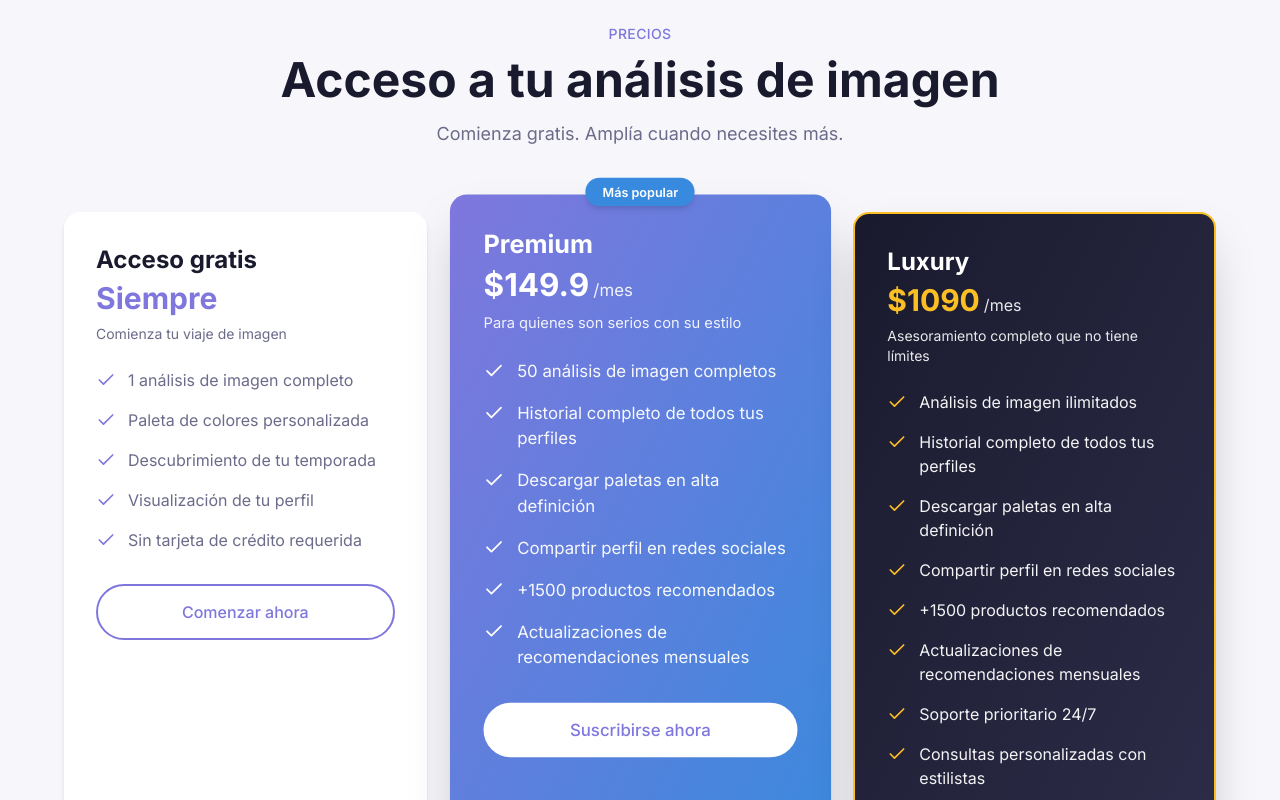
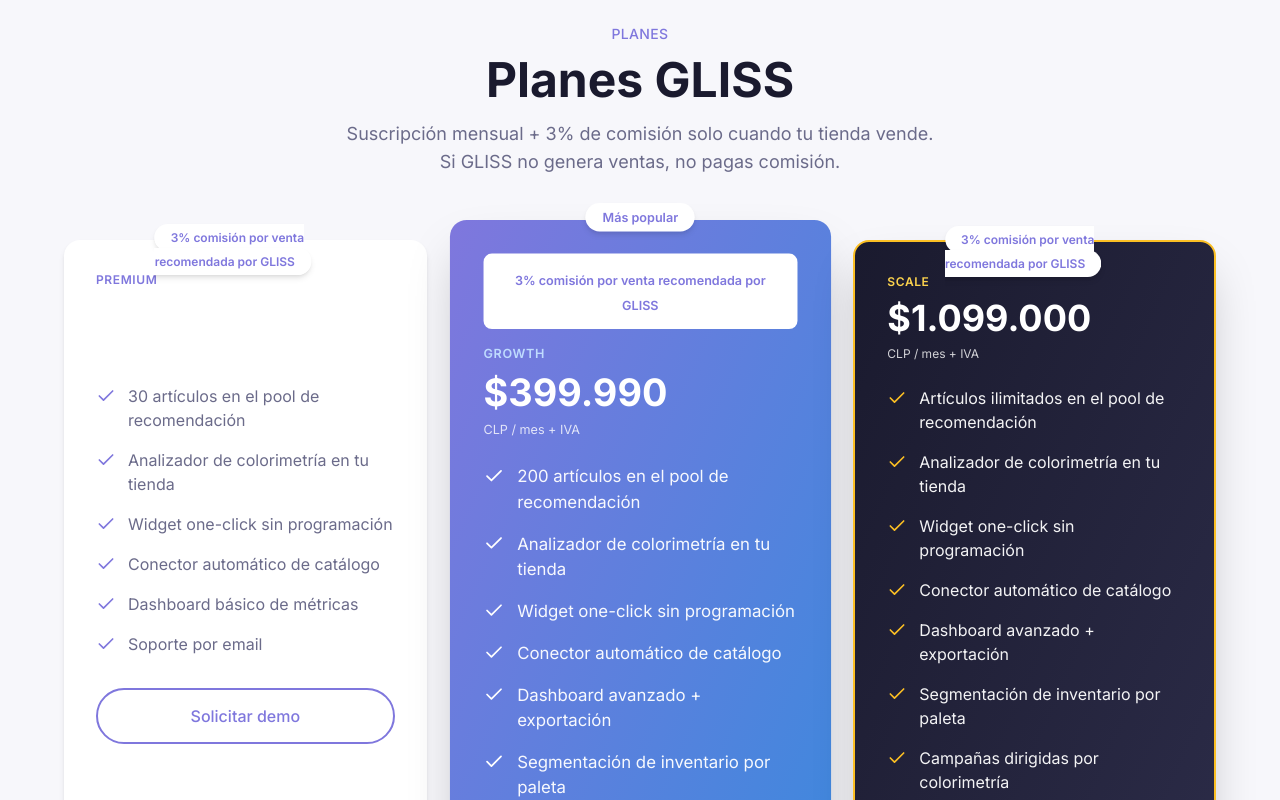
Before and after one commit to thejosetovaras/GLISS-Antigravity, a React (Vite) app in the folder GLISS-main/: page / in a window 1280 px wide. Shown: the part 2660-3460 px from the top of the page. Built offline with nearby package versions, Linux system fonts and the light colour scheme.

Commit message:
Update pricing section with new plans: Premium, Growth, and Scale

```diff
--- a/GLISS-main/src/components/PricingSection.tsx
+++ b/GLISS-main/src/components/PricingSection.tsx
@@ -10,58 +10,66 @@ interface PricingSectionProps {
 export default function PricingSection({ onSubscribe, onFreeStart }: PricingSectionProps) {
   const plans = [
     {
-      name: 'Acceso gratis',
-      price: 'Siempre',
-      tagline: 'Comienza tu viaje de imagen',
+      name: 'Premium',
+      price: '$149.990',
+      subtitle: 'CLP / mes + IVA',
+      badge: '3% comisión por venta recomendada por GLISS',
+      tagline: 'Suscripción mensual + 3% de comisión solo cuando tu tienda vende. Si GLISS no genera ventas, no pagas comisión.',
       features: [
-        '1 análisis de imagen completo',
-        'Paleta de colores personalizada',
-        'Descubrimiento de tu temporada',
-        'Visualización de tu perfil',
-        'Sin tarjeta de crédito requerida',
+        '30 artículos en el pool de recomendación',
+        'Analizador de colorimetría en tu tienda',
+        'Widget one-click sin programación',
+        'Conector automático de catálogo',
+        'Dashboard básico de métricas',
+        'Soporte por email',
       ],
       highlighted: false,
-      cta: 'Comenzar ahora',
-      url: '#',
-      isPremium: false,
-    },
-    {
-      name: 'Premium',
-      price: '$149.9',
-      priceFreq: '/mes',
-      tagline: 'Para quienes son serios con su estilo',
-      badge: 'Más popular',
-      features: [
-        '50 análisis de imagen completos',
-        'Historial completo de todos tus perfiles',
-        'Descargar paletas en alta definición',
-        'Compartir perfil en redes sociales',
-        '+1500 productos recomendados',
-        'Actualizaciones de recomendaciones mensuales',
-      ],
-      highlighted: true,
-      cta: 'Suscribirse ahora',
+      cta: 'Solicitar demo',
       url: '#',
       isPremium: true,
     },
     {
-      name: 'Luxury',
-      price: '$1090',
-      priceFreq: '/mes',
-      tagline: 'Asesoramiento completo que no tiene límites',
+      name: 'Growth',
+      price: '$399.990',
+      subtitle: 'CLP / mes + IVA',
+      badge: 'Más popular',
+      badge2: '3% comisión por venta recomendada por GLISS',
+      tagline: 'Suscripción mensual + 3% de comisión solo cuando tu tienda vende. Si GLISS no genera ventas, no pagas comisión.',
       features: [
-        'Análisis de imagen ilimitados',
-        'Historial completo de todos tus perfiles',
-        'Descargar paletas en alta definición',
-        'Compartir perfil en redes sociales',
-        '+1500 productos recomendados',
-        'Actualizaciones de recomendaciones mensuales',
-        'Soporte prioritario 24/7',
-        'Consultas personalizadas con estilistas',
+        '200 artículos en el pool de recomendación',
+        'Analizador de colorimetría en tu tienda',
+        'Widget one-click sin programación',
+        'Conector automático de catálogo',
+        'Dashboard avanzado + exportación',
+        'Segmentación de inventario por paleta',
+        'Campañas dirigidas por colorimetría',
+        'Soporte prioritario',
+      ],
+      highlighted: true,
+      cta: 'Solicitar demo',
+      url: '#',
+      isPremium: true,
+    },
+    {
+      name: 'Scale',
+      price: '$1.099.000',
+      subtitle: 'CLP / mes + IVA',
+      badge: '3% comisión por venta recomendada por GLISS',
+      tagline: 'Suscripción mensual + 3% de comisión solo cuando tu tienda vende. Si GLISS no genera ventas, no pagas comisión.',
+      features: [
+        'Artículos ilimitados en el pool de recomendación',
+        'Analizador de colorimetría en tu tienda',
+        'Widget one-click sin programación',
+        'Conector automático de catálogo',
+        'Dashboard avanzado + exportación',
+        'Segmentación de inventario por paleta',
+        'Campañas dirigidas por colorimetría',
+        'Soporte prioritario + onboarding dedicado',
+        'API access para integraciones personalizadas',
       ],
       highlighted: false,
       luxury: true,
-      cta: 'Suscribirse ahora',
+      cta: 'Solicitar demo',
       url: '#',
       isPremium: true,
     },
@@ -72,13 +80,14 @@ export default function PricingSection({ onSubscribe, onFreeStart }: PricingSect
       <div className="max-w-7xl mx-auto">
         <div className="text-center mb-16 fade-in">
           <p className="text-sm font-medium text-[#7F77DD] uppercase tracking-wide mb-3">
-            Precios
+            Planes
           </p>
           <h2 className="text-3xl sm:text-4xl lg:text-5xl font-bold text-[#1A1A2E] mb-4">
-            Acceso a tu análisis de imagen
+            Planes GLISS
           </h2>
-          <p className="text-lg text-[#6B6B8A] max-w-2xl mx-auto">
-            Comienza gratis. Amplía cuando necesites más.
+          <p className="text-lg text-[#6B6B8A] max-w-3xl mx-auto">
+            Suscripción mensual + 3% de comisión solo cuando tu tienda vende.<br />
+            Si GLISS no genera ventas, no pagas comisión.
           </p>
         </div>
 
@@ -96,61 +105,50 @@ export default function PricingSection({ onSubscribe, onFreeStart }: PricingSect
             >
               {plan.badge && (
                 <div className="absolute -top-4 left-1/2 transform -translate-x-1/2">
-                  <span className="bg-[#378ADD] text-white text-xs font-semibold px-4 py-1.5 rounded-full shadow-md">
+                  <span className="bg-white text-[#7F77DD] text-xs font-semibold px-4 py-1.5 rounded-full shadow-md">
                     {plan.badge}
                   </span>
                 </div>
               )}
 
+              {plan.badge2 && (
+                <div className="bg-white rounded-lg p-3 mb-4 text-center">
+                  <span className="text-xs font-semibold text-[#7F77DD]">
+                    {plan.badge2}
+                  </span>
+                </div>
+              )}
+
               <div className="mb-6">
-                <h3
-                  className={`text-2xl font-bold mb-1 ${
-                    plan.highlighted
-                      ? 'text-white'
-                      : plan.luxury
-                      ? 'text-white'
-                      : 'text-[#1A1A2E]'
-                  }`}
-                >
-                  {plan.name}
-                </h3>
-                <div className="flex items-baseline gap-1 mb-2">
+                <p className={`text-xs uppercase tracking-wider font-semibold mb-2 ${
+                  plan.highlighted ? 'text-blue-200' : plan.luxury ? 'text-amber-300' : 'text-[#7F77DD]'
+                }`}>
+                  {plan.name === 'Premium' ? 'PREMIUM' : plan.name === 'Growth' ? 'GROWTH' : 'SCALE'}
+                </p>
+                <div className="flex items-baseline gap-2 mb-2">
                   <span
-                    className={`text-3xl font-bold ${
+                    className={`text-4xl font-bold ${
                       plan.highlighted
                         ? 'text-white'
                         : plan.luxury
-                        ? 'text-amber-400'
-                        : 'text-[#7F77DD]'
+                        ? 'text-white'
+                        : 'text-white'
                     }`}
                   >
                     {plan.price}
                   </span>
-                  {plan.priceFreq && (
-                    <span
-                      className={`${
-                        plan.highlighted
-                          ? 'text-white/90'
-                          : plan.luxury
-                          ? 'text-white/90'
-                          : 'text-[#6B6B8A]'
-                      }`}
-                    >
-                      {plan.priceFreq}
-                    </span>
-                  )}
                 </div>
-                <p
-                  className={`text-sm ${
+                {plan.subtitle && (
+                  <p className={`text-xs mb-3 ${
                     plan.highlighted
-                      ? 'text-white/90'
+                      ? 'text-white/80'
                       : plan.luxury
-                      ? 'text-white/90'
-                      : 'text-[#6B6B8A]'
-                  }`}
-                >
-                  {plan.tagline}
-                </p>
+                      ? 'text-white/80'
+                      : 'text-white/80'
+                  }`}>
+                    {plan.subtitle}
+                  </p>
+                )}
               </div>
 
               <ul className="space-y-4 mb-8">
```
